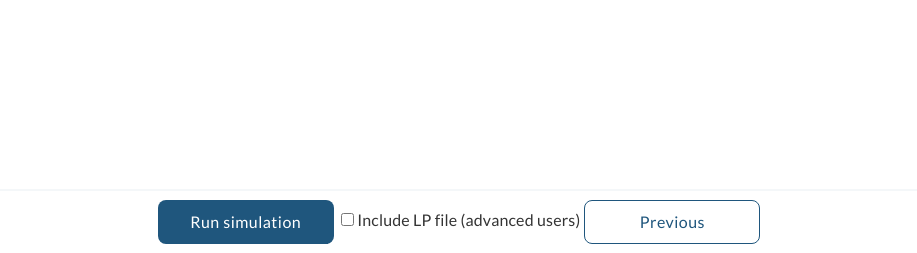
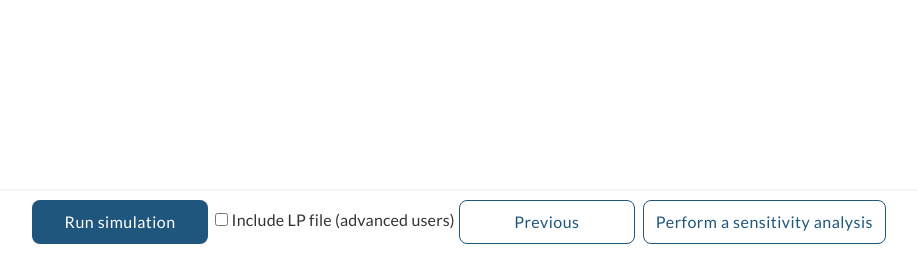
Before and after one commit to in-RET/in.RET-EnSys-open-plan-GUI, a Django app: template app/templates/scenario/simulation/no-status.html in a window 1280 px wide. Shown: the part 547-800 px from the top of the page, without its empty margins (181-1098 px from the left). Run offline with Django 3.2, Linux system fonts and the light colour scheme; the template is opened without the code that fills it, so the values that code supplies are empty; style sheets or scripts are compiled from the project's sources; some libraries are stand-ins or nearby versions.

Commit message:
Include sensitivity analysis link

```diff
--- a/app/templates/scenario/simulation/no-status.html
+++ b/app/templates/scenario/simulation/no-status.html
@@ -33,7 +33,10 @@
             <button class="btn btn--medium" type="submit" > {% translate "Run simulation" %}</button>
             <input type="checkbox" name="output_lp_file"> Include LP file (advanced users) </input>
         </form>
+
+
         <a class="btn btn--medium btn--hollow btn--previous" href="{% url 'scenario_steps_edit' proj_id scen_id step_id|add:-1 %}" aria-disabled="true">{% translate "Previous" %}</a>
+        <a class="btn btn--medium btn--hollow" href="{% url 'sensitivity_analysis_create' scen_id %}" aria-disabled="true">{% translate "Perform a sensitivity analysis" %}</a>
       </div>
     </footer>
 {% endblock footer %}
```
